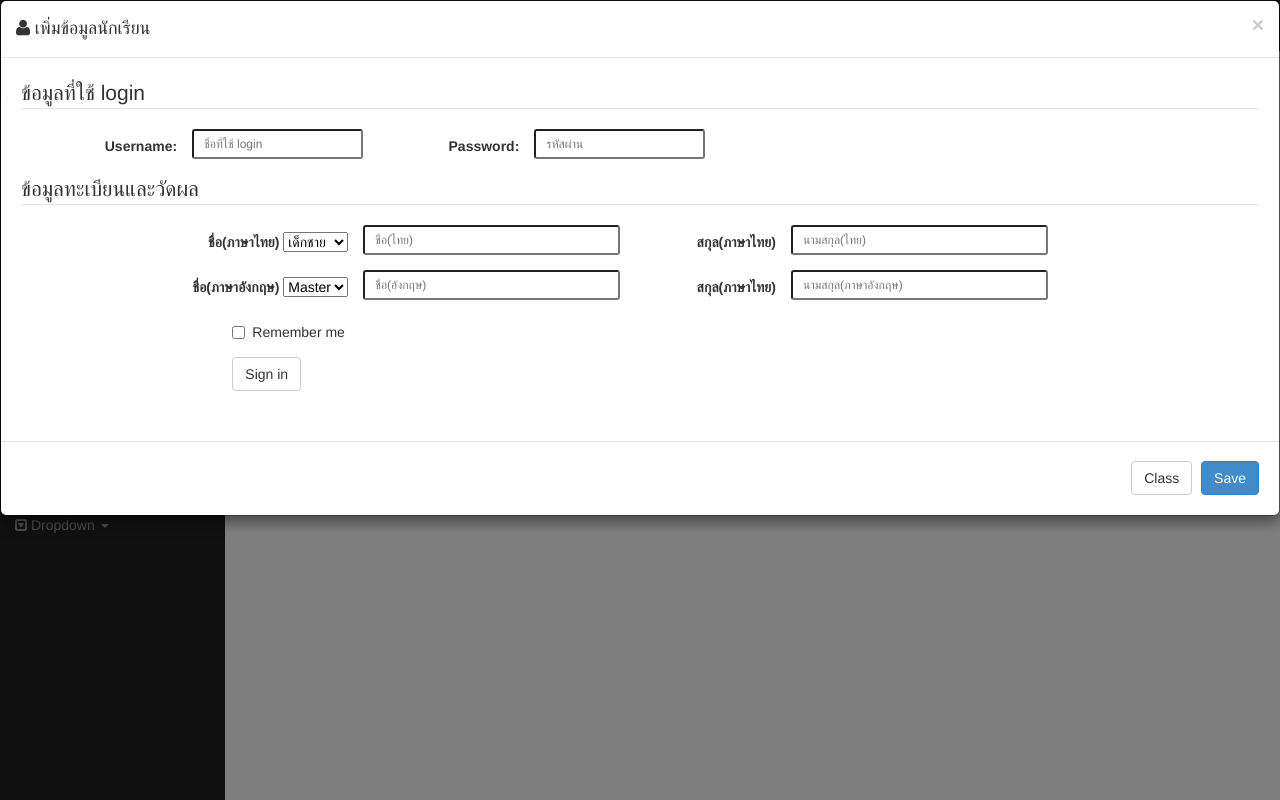
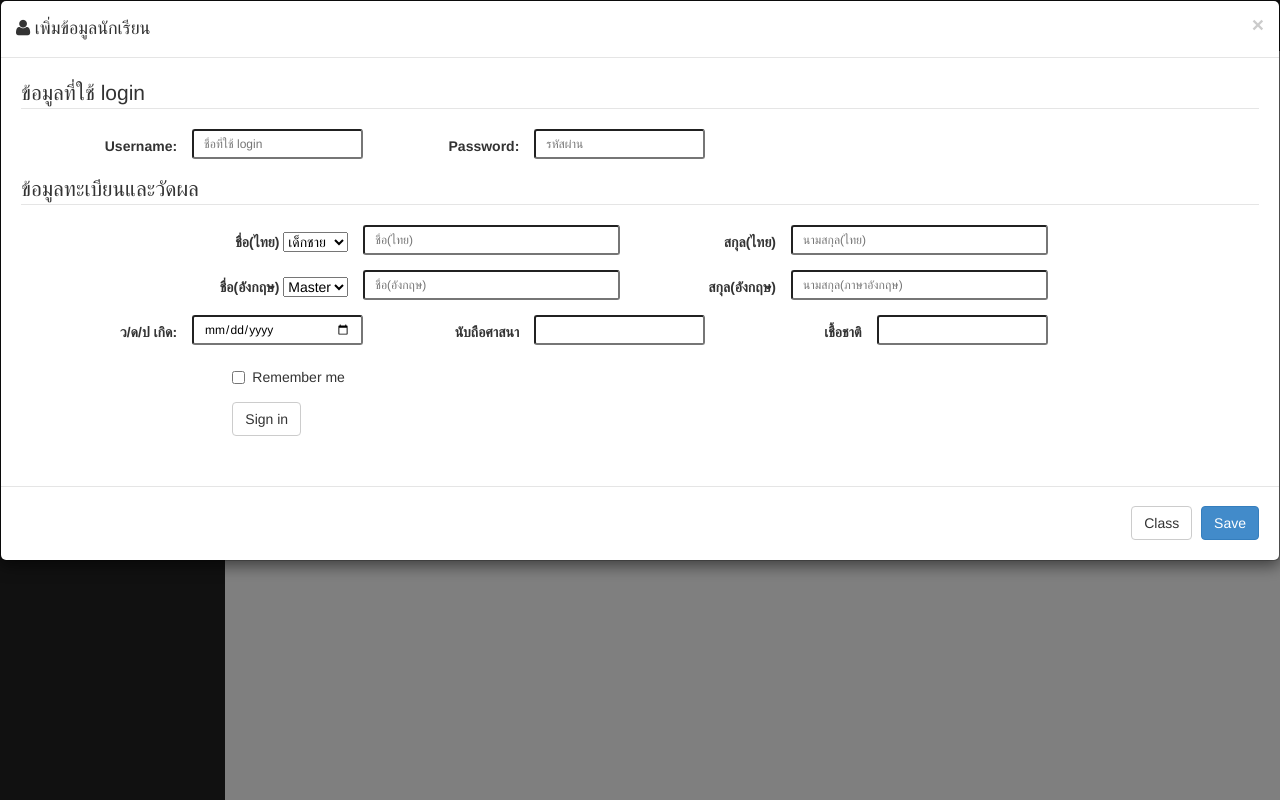
Before and after one commit to mynameistecs51/school, a CodeIgniter app: page /school/index.php/ctl_main/student_info in a window 1280 px wide, after a click on "เพิ่ม". Run offline with CodeIgniter, Linux system fonts and the light colour scheme; grey boxes labelled with a size stand in for pictures from a placeholder-image service; some libraries are stand-ins or nearby versions.

Commit message:
chaiwat update 7/1/57 16.55

```diff
--- a/application/views/admin/student_info.php
+++ b/application/views/admin/student_info.php
@@ -50,7 +50,7 @@
 								<legend>ข้อมูลทะเบียนและวัดผล</legend>
 								<div class="form-group">
 									<div class="col-sm-10">
-										<label class="col-sm-4 control-label">ชื่อ(ภาษาไทย)
+										<label class="col-sm-4 control-label">ชื่อ(ไทย)
 											<select class="selectpicker">
 												<option value="เด็กชาย">เด็กชาย</option>
 												<option value="เด็กหญิง">เด็กหญิง</option>
@@ -59,13 +59,13 @@
 											</select>
 										</label>
 										<input type="text" class="input-sm col-sm-3" placeholder="ชื่อ(ไทย)">
-										<label class="col-sm-2 control-label">สกุล(ภาษาไทย)</label>
+										<label class="col-sm-2 control-label">สกุล(ไทย)</label>
 										<input type="text" class="input-sm col-sm-3" placeholder="นามสกุล(ไทย)">
 									</div>
 								</div>
 								<div class="form-group">
 									<div class="col-sm-10">
-										<label class="col-sm-4 control-label">ชื่อ(ภาษาอังกฤษ)
+										<label class="col-sm-4 control-label">ชื่อ(อังกฤษ)
 											<select class="selectpicker">
 												<option value="Master">Master</option><!--เด็กชาย-->
 												<option value="Mr">Mr.</option><!--นาย-->
@@ -73,8 +73,18 @@
 											</select>
 										</label>
 										<input type="text" class="input-sm col-sm-3" placeholder="ชื่อ(อังกฤษ)">
-										<label class="col-sm-2 control-label">สกุล(ภาษาไทย)</label>
+										<label class="col-sm-2 control-label">สกุล(อังกฤษ)</label>
 										<input type="text" class="input-sm col-sm-3" placeholder="นามสกุล(ภาษาอังกฤษ)">
+									</div>
+								</div>
+								<div class="form-group">
+									<div class="col-sm-10">
+										<label class="col-sm-2 control-label">ว/ด/ป เกิด:</label>
+										<input type="date" class="input-sm col-sm-2" >
+										<label class="col-sm-2 control-label">นับถือศาสนา</label>
+										<input type="text" class="input-sm col-sm-2">
+										<label class="col-sm-2 control-label">เชื้อชาติ</label>
+										<input type="text" class="input-sm col-sm-2">
 									</div>
 								</div>
 								<div class="form-group">
```
